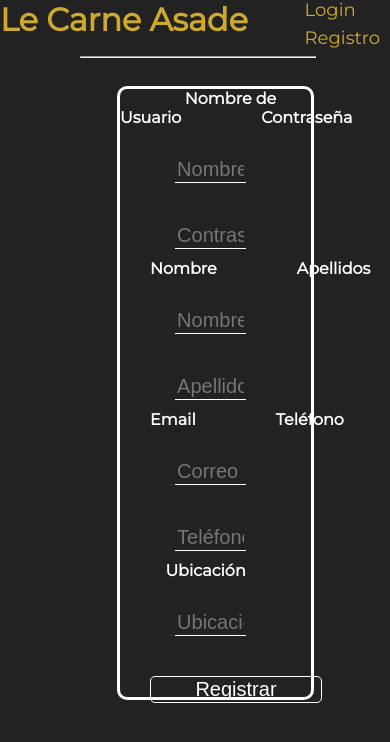
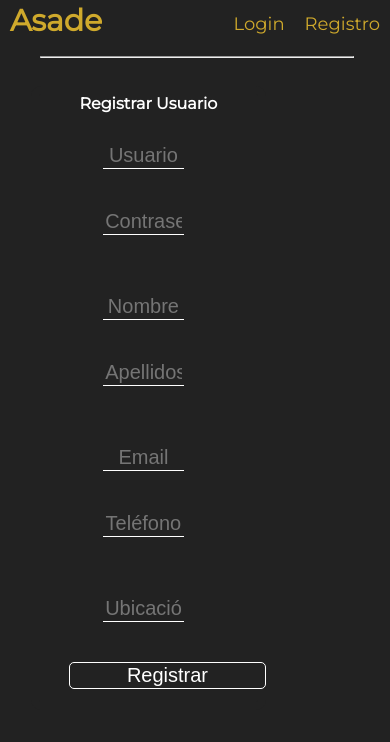
Before and after one commit to RoodrigoRoot/Proyecto-Bedu, a React (Create React App) app in the folder Front-End/: page /Registro in a window 390 px wide. Shown: the top 742 px of the page. Built offline with nearby package versions, Linux system fonts and the light colour scheme; a web font is replaced by a local one.

Commit message:
Added Responsive Design

```diff
--- a/Front-End/src/assets/general.scss
+++ b/Front-End/src/assets/general.scss
@@ -11,12 +11,125 @@ body{
         padding: 0;
 
     }
-    @keyframes anim{
-        0% {background-color: #ff0;} /*Amarillo*/
-       25% {background-color: #f80;} /*Naranja*/
-       50% {background-color: #000;} /*Negro*/
-       75% {background-color: #f80;} /*Otra vez naranja*/
-      100% {background-color: #ff0;} /*Otra vez amarillo*/
+
+
+}
+@media only screen and (max-width:480px) {
+/*Main*/
+#meet__logo{
+
+  .Link__h2{
+
+    font-size: 0px;
+  }
+
+  .Link__h2::after{
+    margin-left: 10px;
+    font-size: 30px;
+    content: "Asade";
+  }
+
+}
+
+nav{
+  #name h1{
+    display: none;
+  }
+
+
+
+}
+
+#hr{
+   width: 80%;
+  margin-left: 40px;
+}
+
+.main__social{
+  display: none;
+}
+
+.section{
+  height: 38.5rem;
+  h2{
+    font-size: 2rem;
+  }
+
+}
+
+.section__container{
+  display:block;
+  article {
+    display: flex;
+    justify-content: center;
+
+    #roast{
+
+    width: 99%;
+    height: 10%;
+
+  }
+
+}
+
+.section__container__text{
+  width: 100%;
+  margin-top: -10px;
+  text-align: justify;
+
+}
+}
+
+
+/*Login*/
+.img__login{
+  display: none;
+}
+#login__content{
+
+.login__center{
+  border:0px;
+  margin-left: 20px;
+}
+
+}
+
+
+/*Registro*/
+.register{
+
+  .register__img{
+    display: none;
+  }
+
+   .register__form{
+
+   position: relative;
+
+   left: 8%;
+
+   form::before{
+     content: "Registrar Usuario";
+   }
+
+   form{
+     width: 350px;
+   }
+
+    form > label{
+      display: none;
+
     }
 
+
+
+  }
+
 }
+
+.register__form   input{
+  width:150px;
+}
+
+
+}
--- a/Front-End/src/assets/styles/ListEvent.scss
+++ b/Front-End/src/assets/styles/ListEvent.scss
@@ -29,9 +29,6 @@
     }
 }
 
-.event__list:hover{
-
-}
 
 .event__card{
     padding: 0 auto;
--- a/Front-End/src/assets/styles/footer.scss
+++ b/Front-End/src/assets/styles/footer.scss
@@ -46,8 +46,8 @@ footer{
     }
 }
 
-@media only screen and (max-width:480px){
-footer{
-    display: none;
+@media only screen and (max-width:480px) {
+    footer{
+        display: none;
+    }
 }
-}
--- a/Front-End/src/assets/styles/header.scss
+++ b/Front-End/src/assets/styles/header.scss
@@ -105,42 +105,3 @@ hr{
     width: 80%;
 
 }
-
-@media only screen and (max-width:480px){
-    header{
-        .Link__h2  h2{
-            font-size: 150px;
-            background-color: red;
-        }
-        hr{
-            margin-left: 5rem;
-            width: 60%;
-        }
-
-
-        #name {
-            display: none;
-        }
-#meet__links{
-    margin: 0;
-    padding: 0;
-    display: block;
-    .meet__li__sing ,.meet__li__reg{
-        font-size: 5px;
-
-   }
-}
-#meet__links a:hover{
-    border: none;
-
-}
-.meet__li__sing{
-    margin-bottom: -8px;
-
-
-
-
-}
-}
-
-}
--- a/Front-End/src/assets/styles/login.scss
+++ b/Front-End/src/assets/styles/login.scss
@@ -73,20 +73,3 @@
 ::placeholder{
     text-align: center;
 }
-
-@media only screen and (max-width:480px){
-    .img__login{
-        display: none;
-    }
-    #login__content{
-    .login__center{
-        margin-left: 40px;
-        border: none;
-    }
-}
-    footer{
-        position: absolute;
-        bottom: -20%;
-
-    }
-}
--- a/Front-End/src/assets/styles/main.scss
+++ b/Front-End/src/assets/styles/main.scss
@@ -1,3 +1,4 @@
+
 #Main__content{
         font-family: 'Lato', sans-serif;
         position: relative;
@@ -28,16 +29,3 @@
                 transform: translate(-50%, -50%);
         }
 }
-
-@media only screen and (max-width:480px){
-        #Main__content{
-                #video{
-                   height: 200%;
-                }
-        }
-        footer{
-                position: absolute;
-                bottom: -70%;
-
-            }
-}
--- a/Front-End/src/assets/styles/register.scss
+++ b/Front-End/src/assets/styles/register.scss
@@ -28,20 +28,23 @@
         top: 50;
         right: 0;
         height: 80%;
-        width: 70%;
+        width: 80%;
+
         justify-content: center;
         color: white;
         text-align: center;
 
         border-radius: 5px;
+
         form{
-            border: 3px solid white;
+            border: 8px solid #222;
             width: 70%;
             height: 90%;
             border-radius: 10px;
             font-weight: bold;
 
         }
+
         .full__Name{
             width: 35%;
             margin-right: 40px;
@@ -80,13 +83,3 @@
     }
 
 }
-@media only screen and (max-width:480px){
-.register__img{
-    display: none;
-}
-    footer{
-        position: absolute;
-        bottom: -20%;
-
-    }
-}
--- a/Front-End/src/assets/styles/section.scss
+++ b/Front-End/src/assets/styles/section.scss
@@ -39,23 +39,3 @@
     font-family: 'Lato', sans-serif;
     font-size: 22px;
 }
-
-@media only screen and (max-width:480px){
-   .section{
-       height: 15%;
-   }
-   .section__container{
-       display: block;
-       .section__container__text{
-           width: 100%;
-           text-align: center;
-       }
-    article{
-        #roast{
-            margin-left: 3px;
-            width: 98%;
-            height: 40%;
-        }
-    }
-}
-}
--- a/Front-End/src/assets/styles/social.scss
+++ b/Front-End/src/assets/styles/social.scss
@@ -8,8 +8,3 @@
        filter: blur(2px);
    }
 }
-@media only screen and (max-width:480px){
-    .main__social{
-        display: none;
-    }
-}
--- a/Front-End/src/components/User/Reg.jsx
+++ b/Front-End/src/components/User/Reg.jsx
@@ -81,14 +81,16 @@ class Register extends Component {
       <Fragment>
 
         <div className="register">
+
           <div className="register__img">
             <img src="https://image.freepik.com/foto-gratis/cena-bistec-platos-rusticos_23-2148167639.jpg" alt="Carne" />
           </div>
+
           <div className="register__form">
 
             <form onSubmit={this._onSubmit}  >
               <label>Nombre de Usuario</label><label>Contraseña</label><br />
-              <input name="username" type="text" placeholder="Nombre de usuario"
+              <input name="username" type="text" placeholder="Usuario"
                 value={username}
                 className="full__Name"
                 onChange={this.handleInputChange}
@@ -124,7 +126,7 @@ class Register extends Component {
               <br />
               <label>Email</label><label>Teléfono</label><br />
 
-              <input name="email" type="email" placeholder="Correo Electronico"
+              <input name="email" type="email" placeholder="Email"
                 value={email}
                 className="full__Name"
                 onChange={this.handleInputChange}
```
Also changed, not shown: 1 other file (tests, documents, lock files or other folders).
